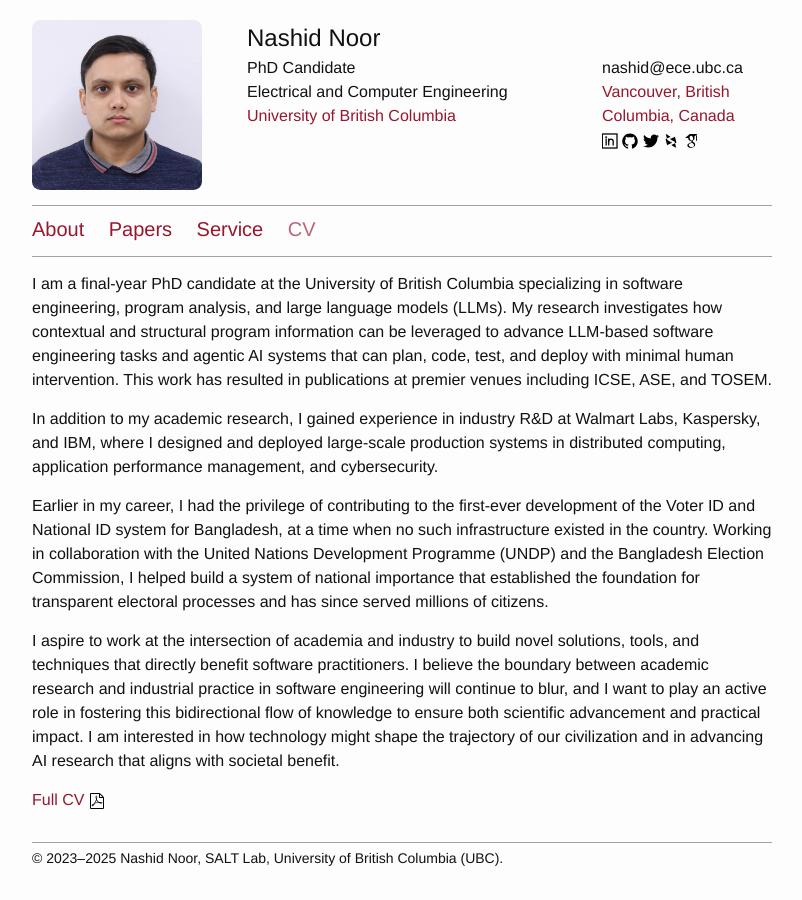
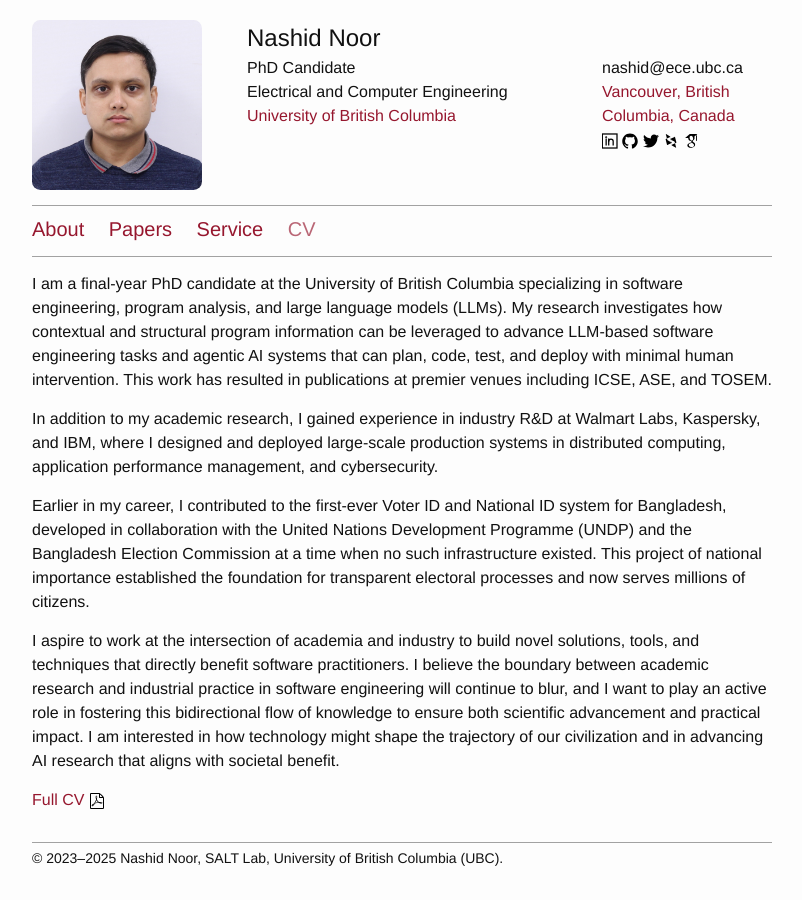
Before and after one commit to nashid/nashid.github.io, a Jekyll site: the page built from nav/cv.md, in a window 1280 px wide. Shown: the whole page, without its empty margins (238-1040 px from the left). Built offline with Jekyll 4.4.1, drawn with Linux system fonts in a browser that asks for light colours.

Commit message:
add cv - 5

```diff
--- a/nav/cv.md
+++ b/nav/cv.md
@@ -8,7 +8,7 @@ I am a final-year PhD candidate at the University of British Columbia specializi
 
 In addition to my academic research, I gained experience in industry R&D at Walmart Labs, Kaspersky, and IBM, where I designed and deployed large-scale production systems in distributed computing, application performance management, and cybersecurity.
 
-Earlier in my career, I had the privilege of contributing to the first-ever development of the Voter ID and National ID system for Bangladesh, at a time when no such infrastructure existed in the country. Working in collaboration with the United Nations Development Programme (UNDP) and the Bangladesh Election Commission, I helped build a system of national importance that established the foundation for transparent electoral processes and has since served millions of citizens.
+Earlier in my career, I contributed to the first-ever Voter ID and National ID system for Bangladesh, developed in collaboration with the United Nations Development Programme (UNDP) and the Bangladesh Election Commission at a time when no such infrastructure existed. This project of national importance established the foundation for transparent electoral processes and now serves millions of citizens.
 
 I aspire to work at the intersection of academia and industry to build novel solutions, tools, and techniques that directly benefit software practitioners. I believe the boundary between academic research and industrial practice in software engineering will continue to blur, and I want to play an active role in fostering this bidirectional flow of knowledge to ensure both scientific advancement and practical impact. I am interested in how technology might shape the trajectory of our civilization and in advancing AI research that aligns with societal benefit.
 
```
